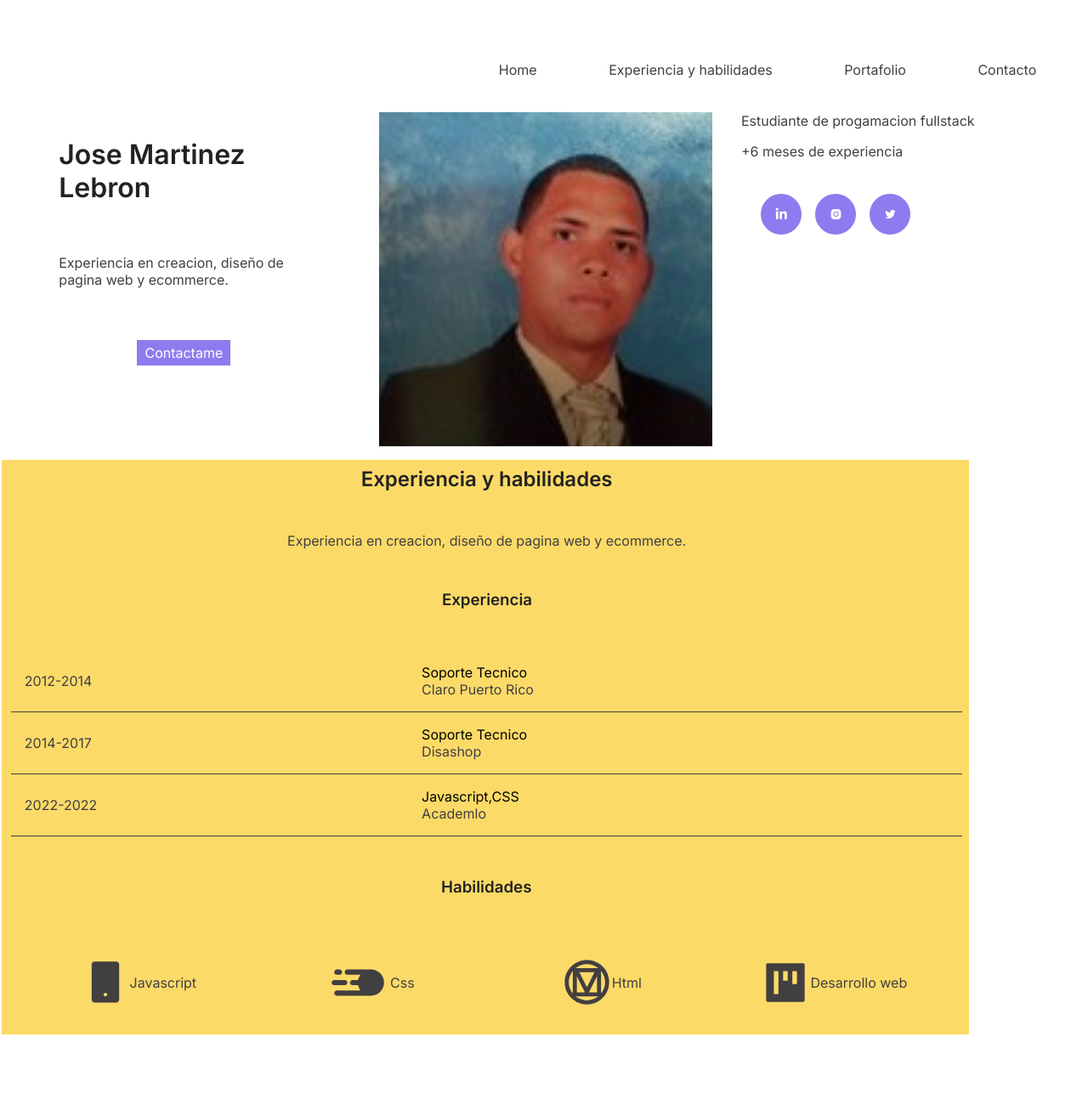
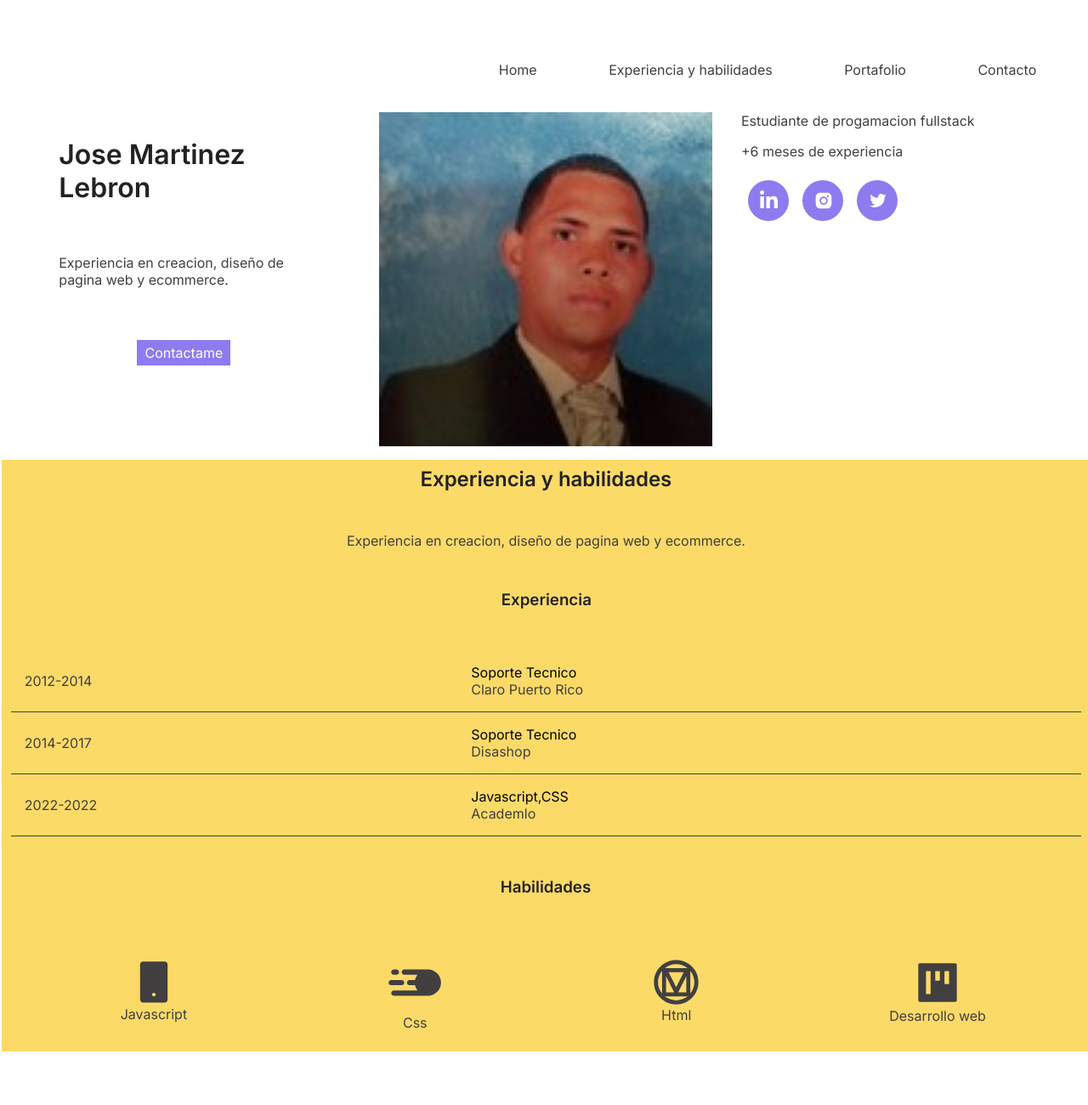
Before and after one commit to josemartinez91/Portafolio, a plain HTML site: page index.html in a window 1280 px wide. Shown: the top 1300 px of the page at 85% size. Drawn offline with Linux system fonts and the light colour scheme.

Commit message:
cambios realizads

```diff
--- a/index.html
+++ b/index.html
@@ -79,7 +79,7 @@
             </div>
         </div>
     </div>
-    <div class="row experience " id="Experiencia-id">
+    <div class="row experience col-12" id="Experiencia-id">
         <div class="div-experience col-md col-xl col-xl-12 experience-color col-sm-grid col-12">
             <div class="col-6 experience-color col-sm-12 col-experience-md col-12 experience-aling">
                 <h2 class="div-experience ">Experiencia y habilidades</h2>
@@ -124,19 +124,19 @@
             <h3 class="col-12">Habilidades</h3>
         </div>
         <div class="habilidades-container lorem div-habilidades col-sm col-md col-md-12 col-sm-12">
-            <div class="habilidades-content col-6">
+            <div class="habilidades-content habilidades-content-md col-6">
                 <img src="./image/ant-design_mobile-filled.svg" alt="Mobile">
                 <p>Javascript</p>
             </div>
-            <div class="habilidades-content col-6">
+            <div class="habilidades-content habilidades-content-md col-6">
                 <img src="./image/mdi_motion.svg" alt="Motion">
                 <p>Css</p>
             </div>
-            <div class="habilidades-content col-6">
+            <div class="habilidades-content habilidades-content-md col-6">
                 <img src="./image/mdi_material-design.svg" alt="Material design">
                 <p>Html</p>
             </div>
-            <div class="habilidades-content col-6">
+            <div class="habilidades-content habilidades-content-md col-6">
                 <img src="./image/ant-design_project-filled.svg" alt="Design project">
                 <p>Desarrollo web</p>
             </div>
--- a/style/layout.css
+++ b/style/layout.css
@@ -59,7 +59,7 @@
         padding: 1rem;
     }
 }
-@media (min-width: 578px){
+@media (min-width: 0px){
     .col-sm{
         width: 50%;
         display: flex;
@@ -76,7 +76,7 @@
         box-sizing: border-box;
     }
     .col-sm-grid{
-        display: grid;
+        display: flex;
         width: 100%;
         justify-content: center;
         flex-direction: column;
@@ -98,8 +98,11 @@
     .list-design2{
         display: flex;
         flex-direction: row;
-        padding: 1rem;
-    }
+        /* padding: 1rem; */
+        text-align: center;
+        align-items: baseline;
+      }
+
     .design{
         padding: 1rem;
     }
@@ -222,9 +225,9 @@
     .design{
         justify-content: space-around;
     }
-    .habilidades-content{
+    .habilidades-content-md{
         width: 25%;
-        flex-direction: row;
+        flex-direction: column;
         text-align: center;
     }
     .img-design-md{
```
